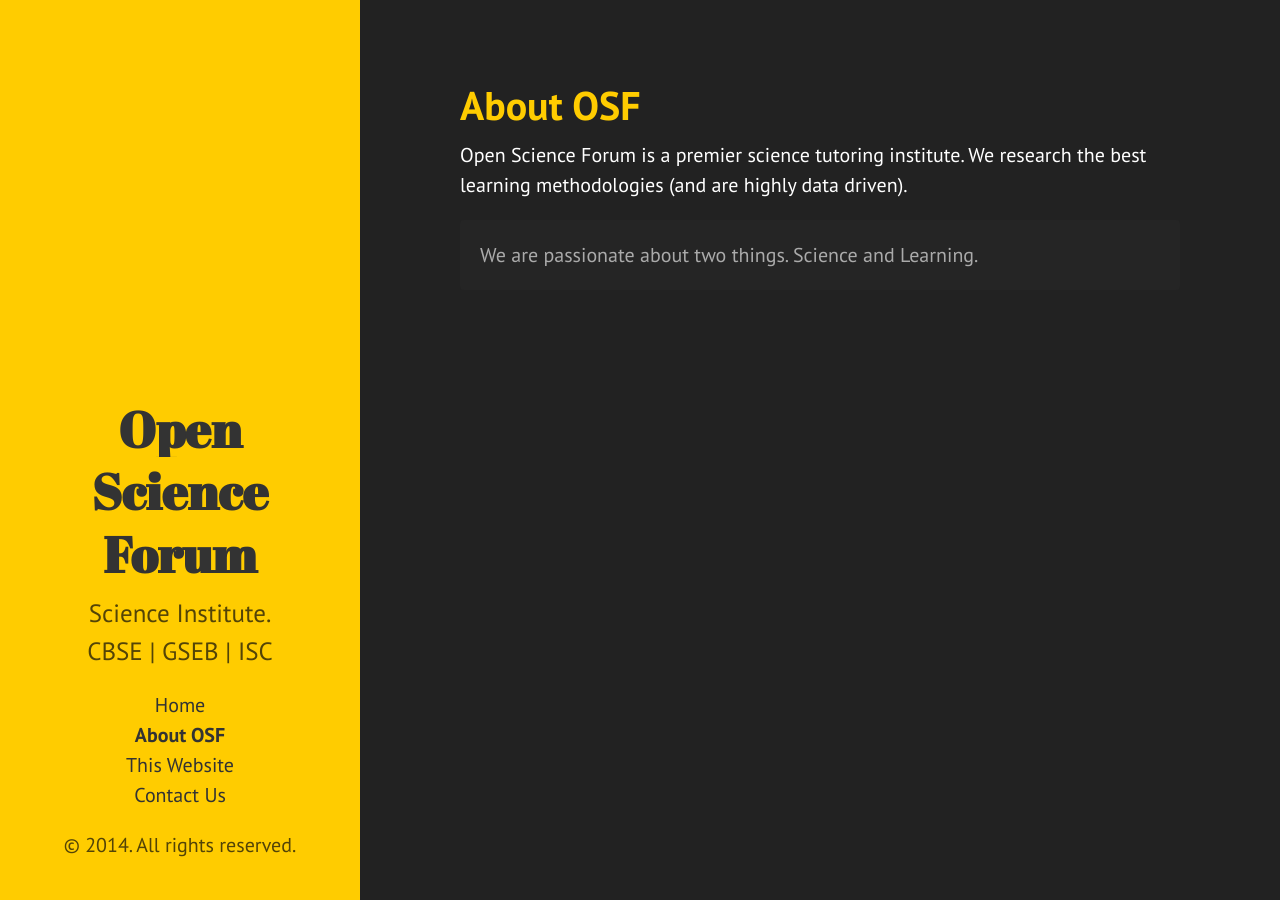
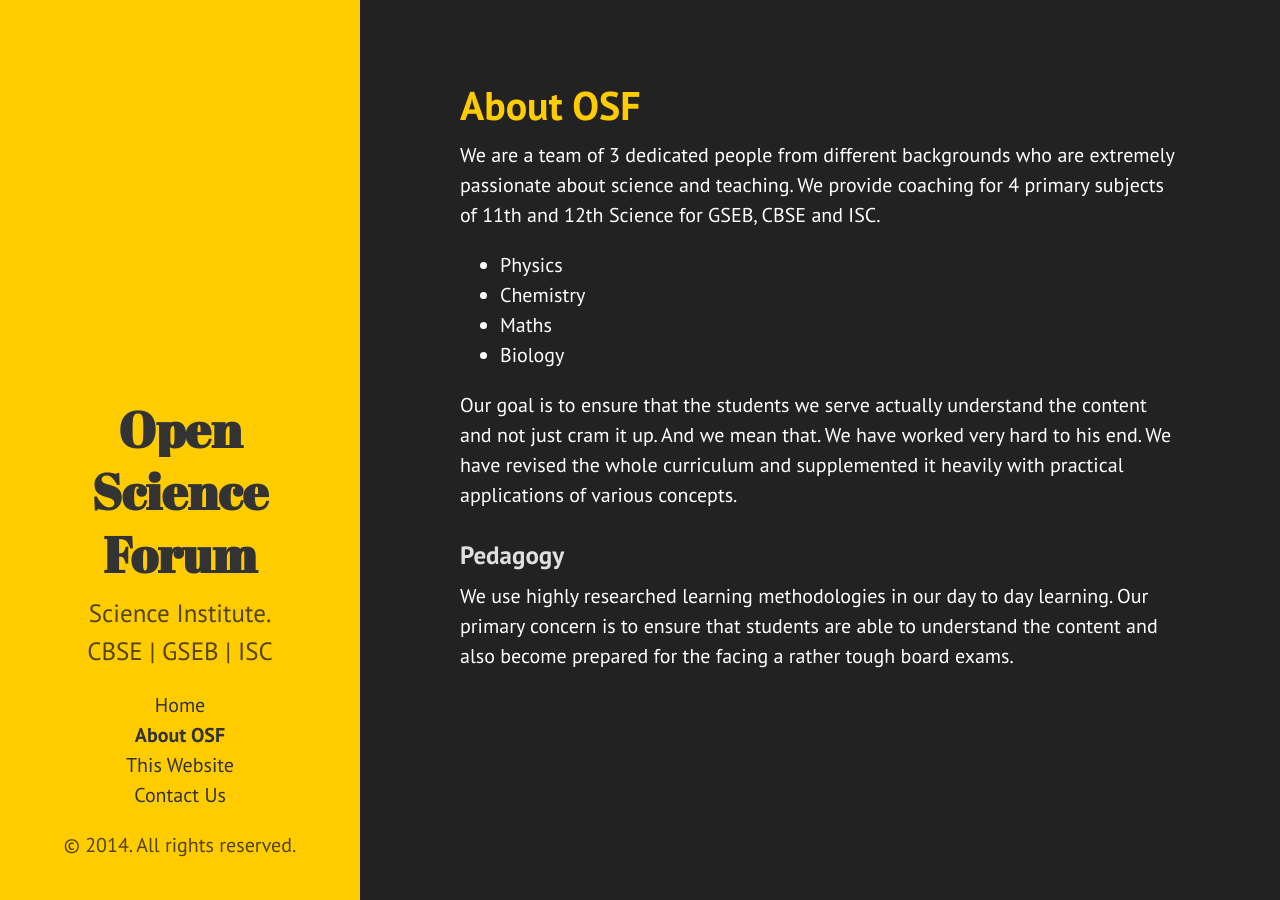
Before and after one commit to opensf/opensf.github.io, a Jekyll site: the page built from 1. about.md, in a window 1280 px wide. Built offline with Jekyll 4.4.1, drawn with Linux system fonts in a browser that asks for light colours.

Commit message:
Reverting to Old About Us

```diff
--- a/1. about.md
+++ b/1. about.md
@@ -3,6 +3,16 @@ layout: page
 title: About OSF
 ---
 
-Open Science Forum is a premier science tutoring institute. We research the best learning methodologies (and are highly data driven).
+We are a team of 3 dedicated people from different backgrounds who are extremely passionate about science and teaching. We provide coaching for 4 primary subjects of 11th and 12th Science for GSEB, CBSE and ISC.
 
-<p class = "message"> We are passionate about two things. Science and Learning.
+* Physics
+* Chemistry
+* Maths
+* Biology
+
+Our goal is to ensure that the students we serve actually understand the content and not just cram it up. And we mean that. We have worked very hard to his end. We have revised the whole curriculum and supplemented it heavily with practical applications of various concepts.
+
+
+### Pedagogy ###
+
+We use highly researched learning methodologies in our day to day learning. Our primary concern is to ensure that students are able to understand the content and also become prepared for the facing a rather tough board exams.
```
